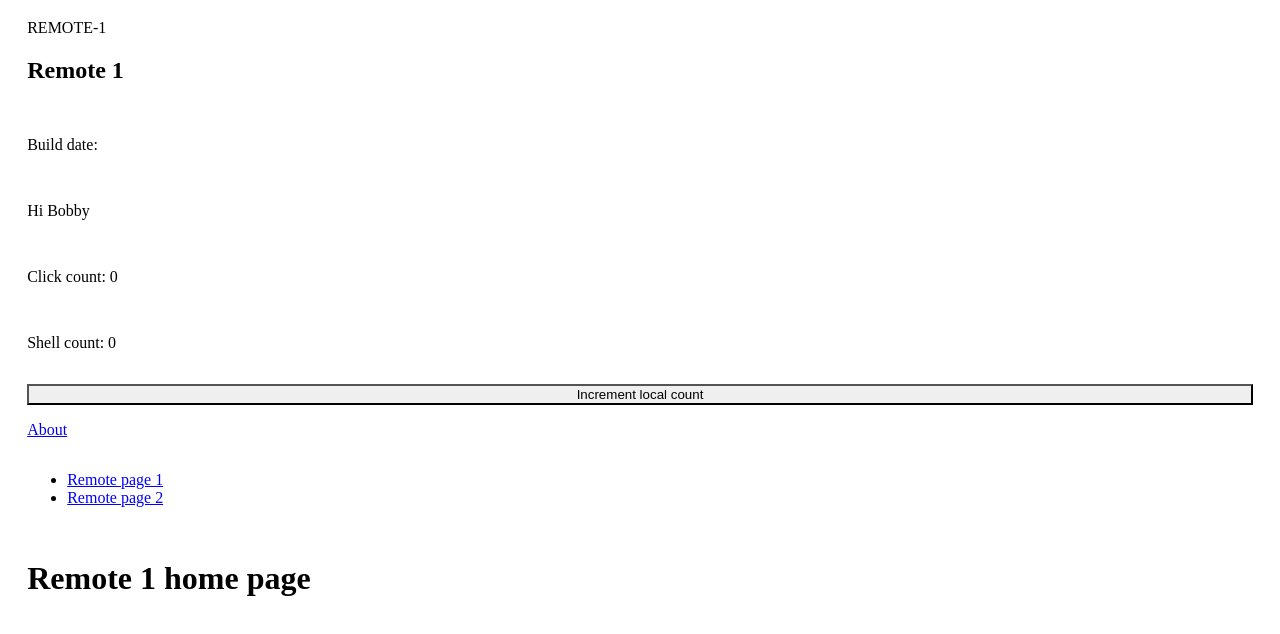
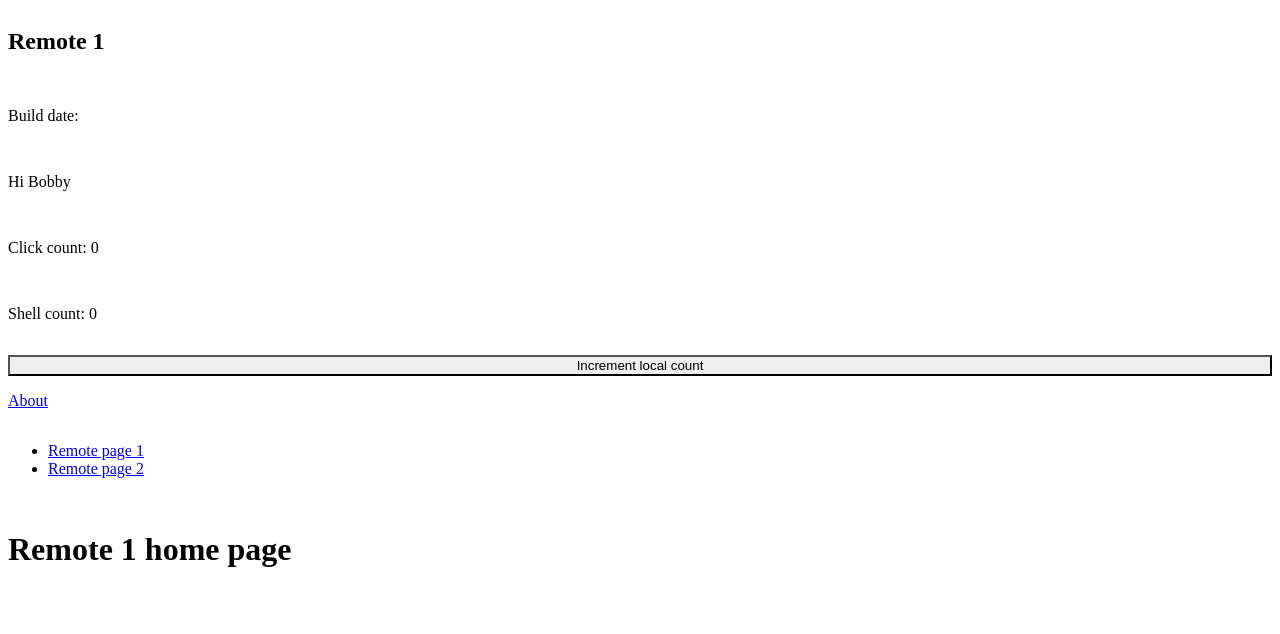
Before and after one commit to coryhouse/remote-1, a React app: page / in a window 1280 px wide. Shown: the top 634 px of the page. Built offline with nearby package versions, Linux system fonts and the light colour scheme.

Commit message:
remote chakra

```diff
--- a/src/App.tsx
+++ b/src/App.tsx
@@ -1,20 +1,14 @@
-import { Box } from "@chakra-ui/react";
 import RemoteOne from "./components/RemoteOne";
 
 // This component merely exists to run the remote in isolation
 export function App() {
   return (
-    <Box margin="1.2rem">
-      <Box>REMOTE-1</Box>
-      <Box>
-        {/* Hard coding these props for local dev of this remote in isolation. These props are provided by the shell in the production app. */}
     <RemoteOne
+      // Hard coding these props for local dev of this remote in isolation. These props are provided by the shell in the production app. */
       baseUrl=""
       parentCount={0}
       user={{ id: 2, name: "Bobby" }}
       urls={{ about: "/about", home: "/" }}
     />
-      </Box>
-    </Box>
   );
 }
```
Lines whose indentation alone changed are shown as unchanged.
